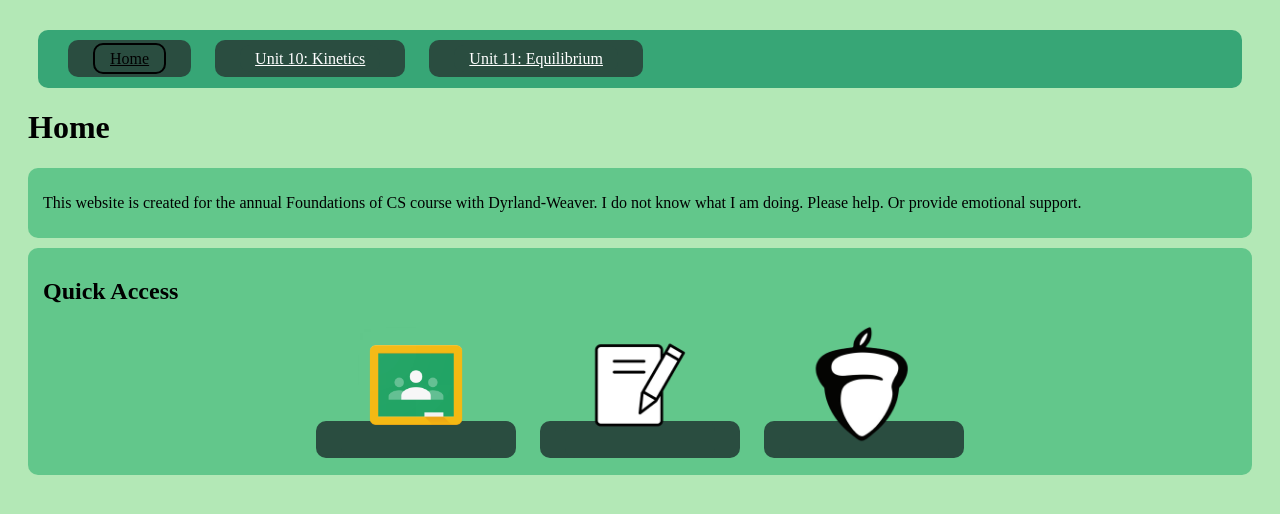
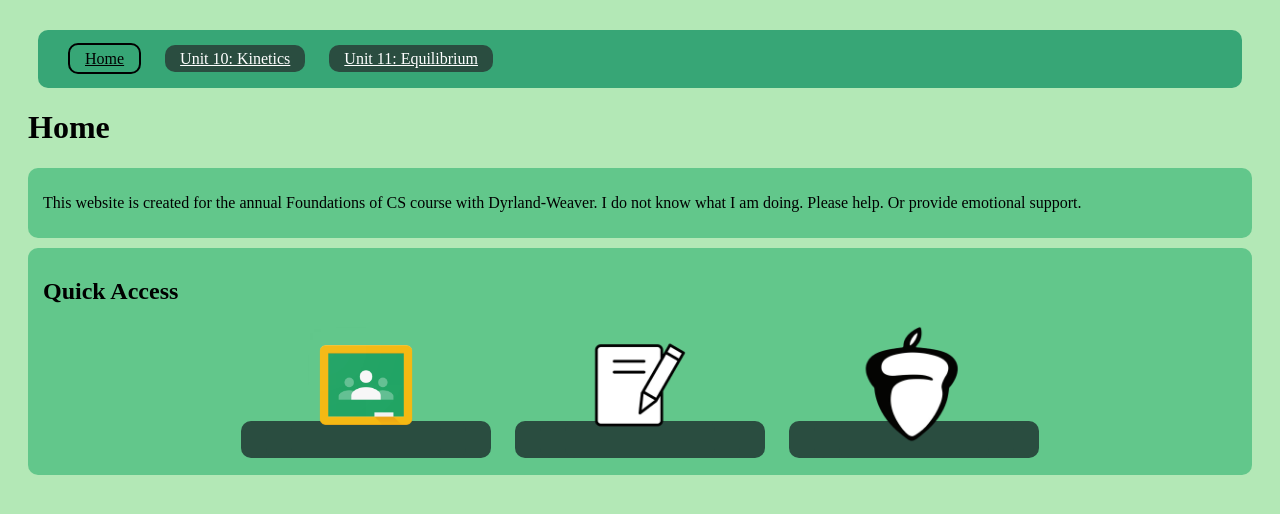
Before and after one commit to stuycs-gh-classrooms/09-web-sgao2026, a plain HTML site: page site/index.html in a window 1280 px wide. Drawn offline with Linux system fonts and the light colour scheme.

Commit message:
Update index.html

```diff
--- a/site/index.html
+++ b/site/index.html
@@ -8,9 +8,9 @@
     <body>
         <div class="menu_box">
 	<ul class="menu">
-            <div class="home_resource"><li class="current_page"><a href="http://homer.stuy.edu/~sgao60/site/index.html">Home</a></li></div>
-            <div class="home_resource"><li class="menu_item"><a href="http://homer.stuy.edu/~sgao60/site/kinetics.html" class="menu_link">Unit 10: Kinetics</a></li></div>
-            <div class="home_resource"><li class="menu_item"><a href="http://homer.stuy.edu/~sgao60/site/equilibrium.html" class="menu_link">Unit 11: Equilibrium</a></li></div>
+            <li class="current_page"><a href="http://homer.stuy.edu/~sgao60/site/index.html">Home</a></li>
+            <li class="menu_item"><a href="http://homer.stuy.edu/~sgao60/site/kinetics.html" class="menu_link">Unit 10: Kinetics</a></li>
+            <li class="menu_item"><a href="http://homer.stuy.edu/~sgao60/site/equilibrium.html" class="menu_link">Unit 11: Equilibrium</a></li>
         </ul>
         </div>
 
@@ -24,8 +24,8 @@
 	<div class="section">
 	<h2>Quick Access</h2>
 	<ul id="resource_bar">
-		<li class="home_resource"><a href="https://classroom.google.com/c/NjU4NzEwNjA4OTA4" class="home_resource"><img src="images/gc-icon.png" height="120px"></a></li>
-		<li class="home_resource"><a href="https://docs.google.com/document/d/1e_No15a0NQebw3Ii5tP_EgIBvM8lHeC5cxB8Vg0KGWo" class="home_resource"><img src="images/notes-icon.png" height="120px"></a></li>
-		<li class="home_resource"><a href="https://apclassroom.collegeboard.org/7/assignments?status=assigned" class="home_resource"><img src="images/apclassroom-icon.png" height="120px"></a></li>
+		<div class="home_resource"><li class="home_resource"><a href="https://classroom.google.com/c/NjU4NzEwNjA4OTA4" class="home_resource"><img src="images/gc-icon.png" height="120px"></a></li></div>
+		<div class="home_resource"><li class="home_resource"><a href="https://docs.google.com/document/d/1e_No15a0NQebw3Ii5tP_EgIBvM8lHeC5cxB8Vg0KGWo" class="home_resource"><img src="images/notes-icon.png" height="120px"></a></li></div>
+		<div class="home_resource"><li class="home_resource"><a href="https://apclassroom.collegeboard.org/7/assignments?status=assigned" class="home_resource"><img src="images/apclassroom-icon.png" height="120px"></a></li></div>
 	</ul>
 </html>
```
